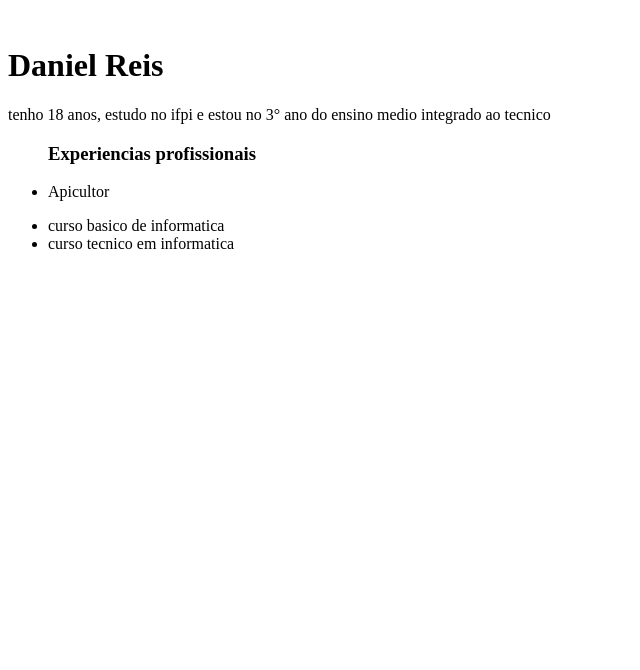
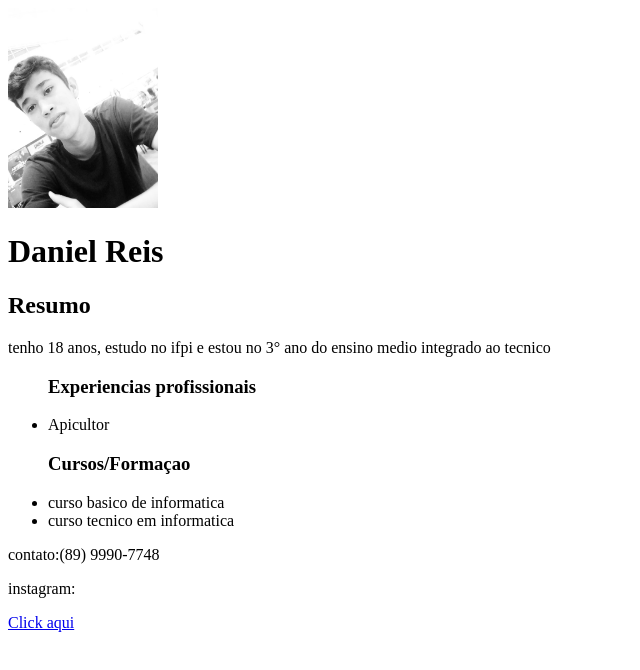
Before and after one commit to ifpi-picos/curriculo-DanielReisdC, a plain HTML site: page index.html in a window 1280 px wide. Shown: the whole page, without its empty margins (0-640 px from the left). Drawn offline with Linux system fonts and the light colour scheme; files whose address does not match are found by name.

Commit message:
mundanças

```diff
--- a/index.html
+++ b/index.html
@@ -2,11 +2,14 @@
 <html lang="pt-br">
     <head>
         <meta charset="UTF-8"/>
-        <title>DAniel Reis</title>
+        <title>Daniel Reis</title>
     </head>
     <body>
-        <img src="" alt="">
+        <div class="centro">
+        <img src="/home/ads/Documentos/curriculo-DanielReisdC/54731823_599036640572109_793341983566701426_n.jpg" alt="Foto daniel" width="150" height="200"/>
+    </div>
         <h1>Daniel Reis</h1>
+        <h2>Resumo</h2>
         <p>tenho 18 anos, estudo no ifpi e estou no 3° ano do ensino medio integrado ao tecnico </p>
         <ul>
             <h3>Experiencias profissionais</h3>
@@ -14,8 +17,13 @@
 
         </ul>
         <ul>
+                <h3>Cursos/Formaçao</h3>
             <li>curso basico de informatica</li>
             <li>curso tecnico em informatica</li>
         </ul>
+        <p>contato:(89) 9990-7748</p>
+        <p>instagram:</p>
+        <a href="https://www.instagram.com/danielreis2302/">Click aqui</a>
     </body>
+
 </html
```
Also changed, not shown: 54731823_599036640572109_793341983566701426_n.jpg (added).
